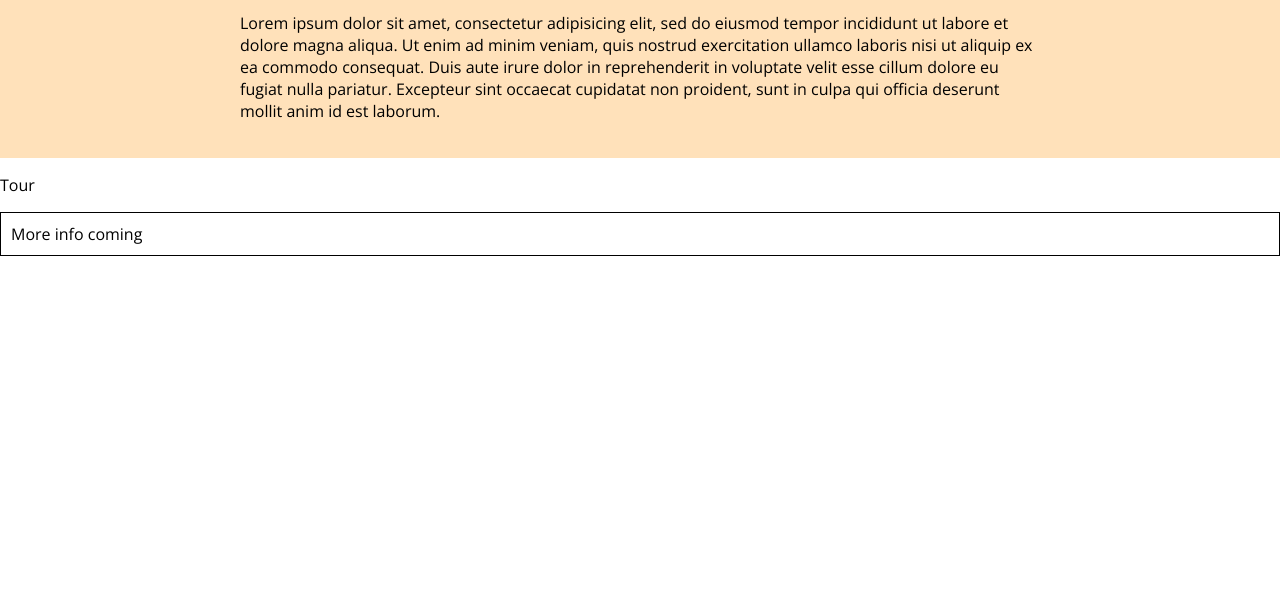
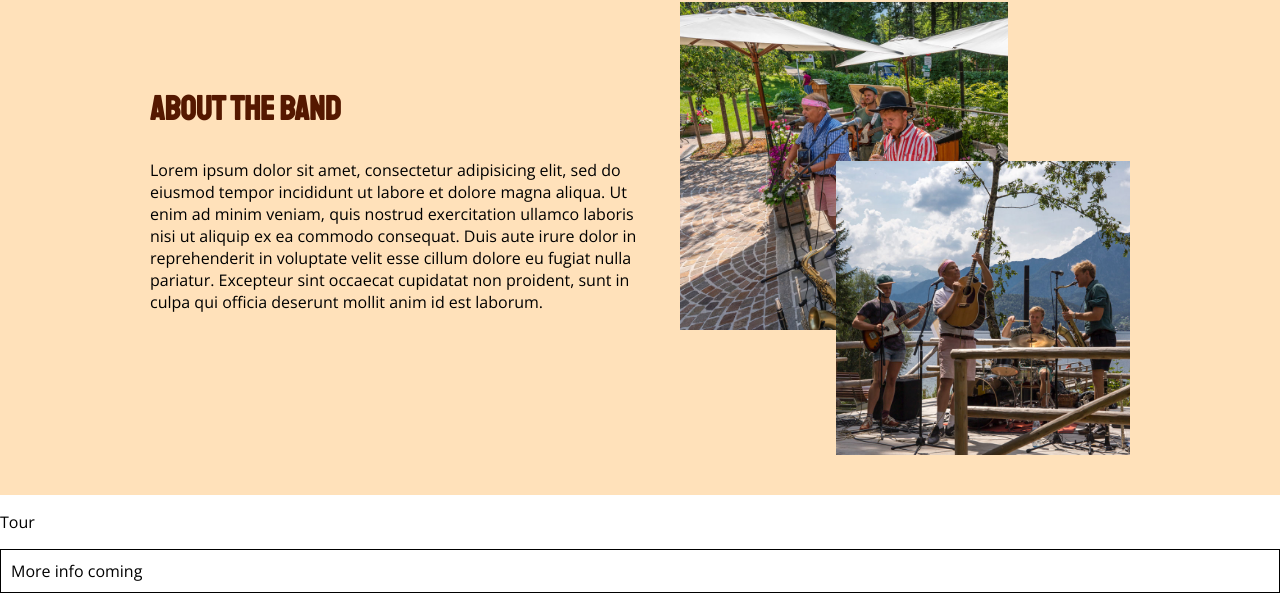
Before and after one commit to Doftgrahn/fatherandsonband, a website: page index.html in a window 1280 px wide. Shown: the part 670-1263 px from the top of the page. Before the commit the page ends 926 px from the top, so only its background shows below. Drawn offline with nearby package versions, Linux system fonts and the light colour scheme; files that its build step writes are made by us from their sources; a web font is replaced by a local one.

Commit message:
intro with images

```diff
--- a/index.html
+++ b/index.html
@@ -33,6 +33,7 @@
 
 
 <div class="b-info">
+  <div class="b-info__wrapper">
     <div class="b-info__container">
       <h2>About the band</h2>
       <p>
@@ -43,7 +44,11 @@
         Excepteur sint occaecat cupidatat non proident, sunt in culpa qui officia deserunt mollit anim id est laborum.
       </p>
     </div>
-
+    <div class="b-info__images">
+      <img src="images/band-1.jpg" alt="Father and son" class="b-info__img">
+      <img src="images/band-3.jpg" alt="Father and son" class="b-info__img">
+    </div>
+  </div>
 </div>
 
 
--- a/src/styles/base/_general.scss
+++ b/src/styles/base/_general.scss
@@ -5,3 +5,7 @@
 body {
   margin: 0;
 }
+
+img {
+  max-width: 100%;
+}
--- a/src/styles/blocks/_info.scss
+++ b/src/styles/blocks/_info.scss
@@ -1,15 +1,38 @@
 .b-info {
-  display: flex;
-  flex-direction: column;
-  justify-content: center;
-  align-items: center;
-  margin:0 auto;
   background: $color-light;
+
+  &__wrapper {
+    display: flex;
+    flex-direction: row;
+    justify-content: center;
+    align-items: center;
+    padding: 40px $spacing-regular;
+    max-width: $width-content;
+    margin: 0 auto
+  }
   &__container {
-    max-width: $width-content;
-    padding: $spacing-regular;
+    width: 50%;
+
+    h2 {
+      color: $color-red-dark;
+    }
   }
-  h2 {
-    color: $color-red-dark;
+
+  &__images {
+    width: 50%;
+    padding: 40px;
+    position: relative;
+    z-index: 0;
+    img {
+      width: 80%;
+      padding-bottom: 80px;
+      &:last-child {
+        width: 60%;
+        position: absolute;
+        bottom: 0px;
+        right: 0;
+        padding-bottom: 0;
+      }
+    }
   }
 }
--- a/src/styles/settings/_spacing.scss
+++ b/src/styles/settings/_spacing.scss
@@ -1,4 +1,4 @@
-$width-content: 840px;
+$width-content: 1020px;
 
 
 $spacing-regular: 20px;
```
Also changed, not shown: images/band-1.jpg (added), images/band-3.jpg (added), images/band.jpg (added). Lines whose indentation alone changed are shown as unchanged.
